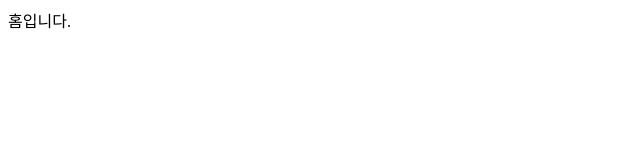
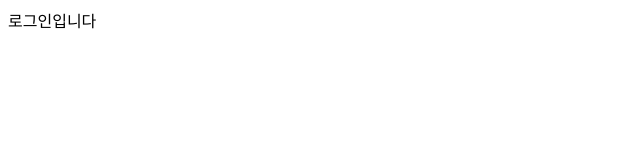
Before and after one commit to KurlyTeam2/mainproject-frontend, a React (Create React App) app: page /login in a window 1280 px wide. Shown: the top 160 px of the page, without its empty margins (0-640 px from the left). Built offline with nearby package versions, Linux system fonts and the light colour scheme.

Commit message:
style:Login.tsx
로그인 페이지 표시

```diff
--- a/src/pages/Login.js
+++ b/src/pages/Login.js
@@ -3,6 +3,6 @@ import styled from 'styled-components';
 
 export default function Home() {
     return (
-        <div>홈입니다.</div>
+        <div>로그인입니다</div>
     );
 }
```
